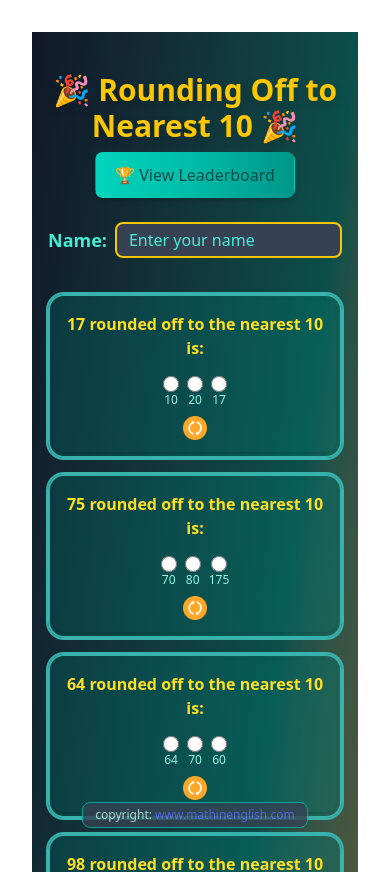
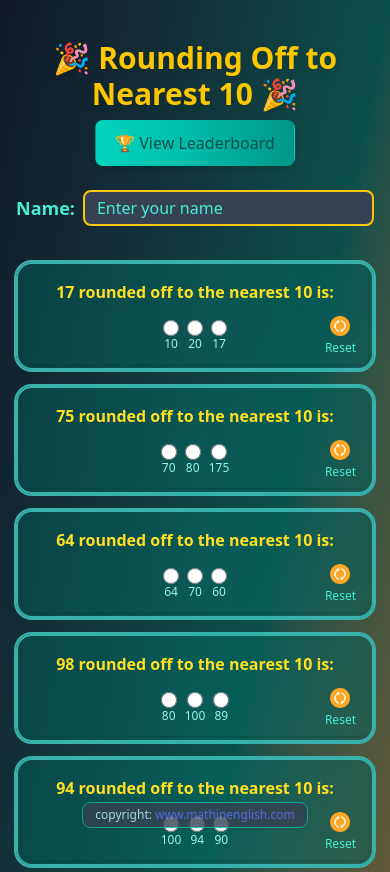
Before and after one commit to wansidqi/task, a React (Vite) app: page / in a window 390 px wide. Shown: the top 872 px of the page. Built offline with nearby package versions, Linux system fonts and the light colour scheme; no server answers.

Commit message:
fix responsive

```diff
--- a/src/App.css
+++ b/src/App.css
@@ -3,8 +3,14 @@
 #root {
   max-width: 1280px;
   margin: 0 auto;
-  padding: 2rem;
+  padding: 0rem;
   text-align: center;
+}
+
+@media (min-width: 768px) {
+  #root {
+    padding: 2rem;
+  }
 }
 
 .logo {
--- a/src/components/leaderboard.tsx
+++ b/src/components/leaderboard.tsx
@@ -4,9 +4,8 @@ import { useGetLeaderboard } from "../services/leaderboard";
 
 export function Leaderboard() {
   const navigate = useNavigate();
-  const dataEmpty = [{ name: "No entries yet", score: 0 }];
   const { data } = useGetLeaderboard();
-  const leaderboardData = data && data.length > 0 ? data : dataEmpty;
+  const leaderboardData = data || [];
 
   const getRankIcon = (index: number) => {
     switch (index) {
@@ -22,14 +21,14 @@ export function Leaderboard() {
   };
 
   return (
-    <div className="min-h-screen bg-gradient-to-br from-gray-900 via-teal-900 to-yellow-700 flex flex-col items-center py-4 md:py-10">
+    <div className="fixed inset-0 sm:relative sm:inset-auto min-h-[100dvh] w-full bg-gradient-to-br from-gray-900 via-teal-900 to-yellow-700 flex flex-col items-center py-4 md:py-10 overflow-auto sm:overflow-visible">
       <div className="p-2 sm:p-4 md:p-8 w-full max-w-2xl md:max-w-4xl lg:max-w-6xl">
         <h1 className="text-2xl sm:text-3xl md:text-5xl font-bold text-yellow-400 text-center mb-2 drop-shadow-lg">
           🏆 Quiz Leaderboard 🏆
         </h1>
 
         {/* Leaderboard Container with scrollable content */}
-        <div className="mt-6 sm:mt-10 md:mt-20 bg-teal-900/50 rounded-2xl p-2 sm:p-4 md:p-6 backdrop-blur-sm border border-teal-700">
+        <div className="mt-6 sm:mt-10 md:mt-20 bg-gradient-to-r from-teal-900/50 via-teal-800/50 to-teal-900/50 sm:bg-teal-900/50 rounded-2xl p-2 sm:p-4 md:p-6 backdrop-blur-sm border border-teal-700">
           <div className="max-h-[300px] sm:max-h-[400px] md:max-h-[600px] overflow-y-auto pr-1 sm:pr-2 scrollbar-thin scrollbar-thumb-yellow-500 scrollbar-track-teal-800">
             <div className="space-y-2 sm:space-y-4">
               {leaderboardData.map((entry, index) => (
@@ -37,8 +36,8 @@ export function Leaderboard() {
                   key={index}
                   className={`group relative p-2 sm:p-3 md:p-4 rounded-xl transition-all duration-300 hover:transform hover:scale-[1.02] flex flex-col sm:flex-row items-center justify-between gap-2 sm:gap-0 ${
                     index < 3
-                      ? "bg-gradient-to-r from-yellow-600/20 via-yellow-500/20 to-yellow-400/20 border-2 border-yellow-400/30"
-                      : "bg-gradient-to-r from-teal-800/40 to-teal-700/40 border-2 border-teal-600/30"
+                      ? "bg-gradient-to-r from-yellow-600/30 via-yellow-500/20 to-yellow-400/30 sm:from-yellow-600/20 sm:via-yellow-500/20 sm:to-yellow-400/20 border-2 border-yellow-400/30"
+                      : "bg-gradient-to-r from-teal-800/50 via-teal-700/40 to-teal-800/50 sm:from-teal-800/40 sm:to-teal-700/40 border-2 border-teal-600/30"
                   }`}
                 >
                   {/* Rank and Name */}
--- a/src/components/question.tsx
+++ b/src/components/question.tsx
@@ -217,19 +217,17 @@ export function Question() {
                 key={index}
                 className={`question-card
                    ${!answered && error.question ? "unanswered" : "answered"}
-                  bg-gradient-to-r from-teal-800/40 to-teal-700/40 p-1 rounded-2xl w-full`}
+                  bg-gradient-to-r from-teal-800/50 via-teal-700/40 to-teal-800/50 sm:from-teal-800/40 sm:to-teal-700/40 p-1 rounded-2xl w-full`}
               >
-                <div className="rounded-lg shadow p-3 md:p-4 flex flex-col gap-2">
+                <div className="rounded-lg shadow p-3 md:p-4 flex flex-col gap-2 relative">
                   <p className="font-semibold text-base md:text-md text-yellow-300 mb-2 text-center md:text-left">
                     {item.question} rounded off to the nearest 10 is:
                   </p>
-                  <div className="flex flex-col sm:flex-row gap-2 md:gap-4 items-center justify-between w-full">
-                    <div className="flex gap-2 md:gap-4 items-center">
+                  <div className="flex flex-col gap-2 md:gap-4 w-full">
+                    <div className="flex gap-2 md:gap-4 items-center justify-center md:justify-between w-full">
+                      <div className="flex gap-2 md:gap-4 items-center justify-center flex-wrap">
                         {item.options.map((option, idx) => (
-                        <div
-                          key={idx}
-                          className="flex flex-col items-center w-full"
-                        >
+                          <div key={idx} className="flex flex-col items-center">
                             <input
                               value={option}
                               checked={answered === option}
@@ -247,14 +245,20 @@ export function Question() {
                           </div>
                         ))}
                       </div>
+                      <div className="flex flex-col items-center absolute right-3 md:relative md:right-auto md:ml-auto">
                         <img
-                      width={24}
-                      height={24}
+                          width={20}
+                          height={20}
                           onClick={() => resetAnswer(index + 1)}
                           src={reset}
                           alt="Reset"
-                      className="cursor-pointer hover:opacity-80 transition mx-auto md:mx-0"
+                          className="cursor-pointer hover:opacity-80 transition w-5 h-5 md:w-6 md:h-6"
                         />
+                        <span className="text-xs text-teal-300 mt-1">
+                          Reset
+                        </span>
+                      </div>
+                    </div>
                   </div>
                 </div>
               </div>
```
Lines whose indentation alone changed are shown as unchanged.
